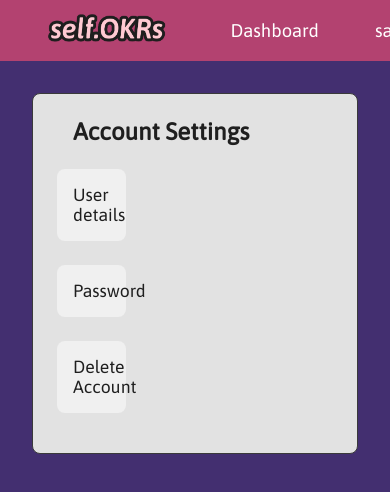
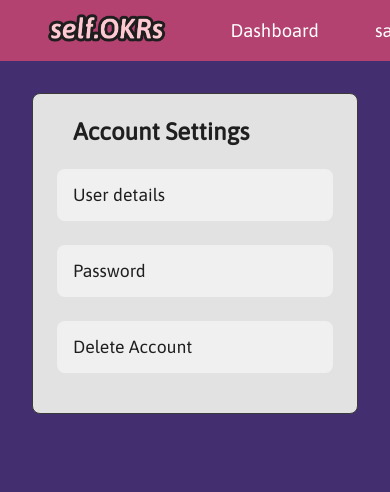
Before and after one commit to AgusEspa/self-okrs-ui, a React (Create React App) app: page /settings in a window 390 px wide. Shown: the top 492 px of the page. Built offline with nearby package versions, Linux system fonts and the light colour scheme; sample sign-in values are in the browser's storage; a web font is replaced by a local one.

Commit message:
responsive grid

```diff
--- a/src/index.css
+++ b/src/index.css
@@ -579,3 +579,23 @@ input[type="search"], input[type="checkbox"], select {
 #delete {
   background-color: #af0000;
 }
+@media screen and (max-width: 750px) {
+  .settings-grid {
+    display: block;
+    grid-template-columns: 25% 75%;
+    column-gap: 1rem;
+  }
+  .user-box {
+    background-color: #ffffff;
+    border-radius: 0.5rem;
+    border: 1px solid #c9c9c9;
+    padding: 1.5rem;
+    margin: 0rem 0rem 0rem 0rem;
+  }
+  .settings-grid {
+    display: block;
+  }
+  .button-box {
+    display: block;
+  }
+}
```
